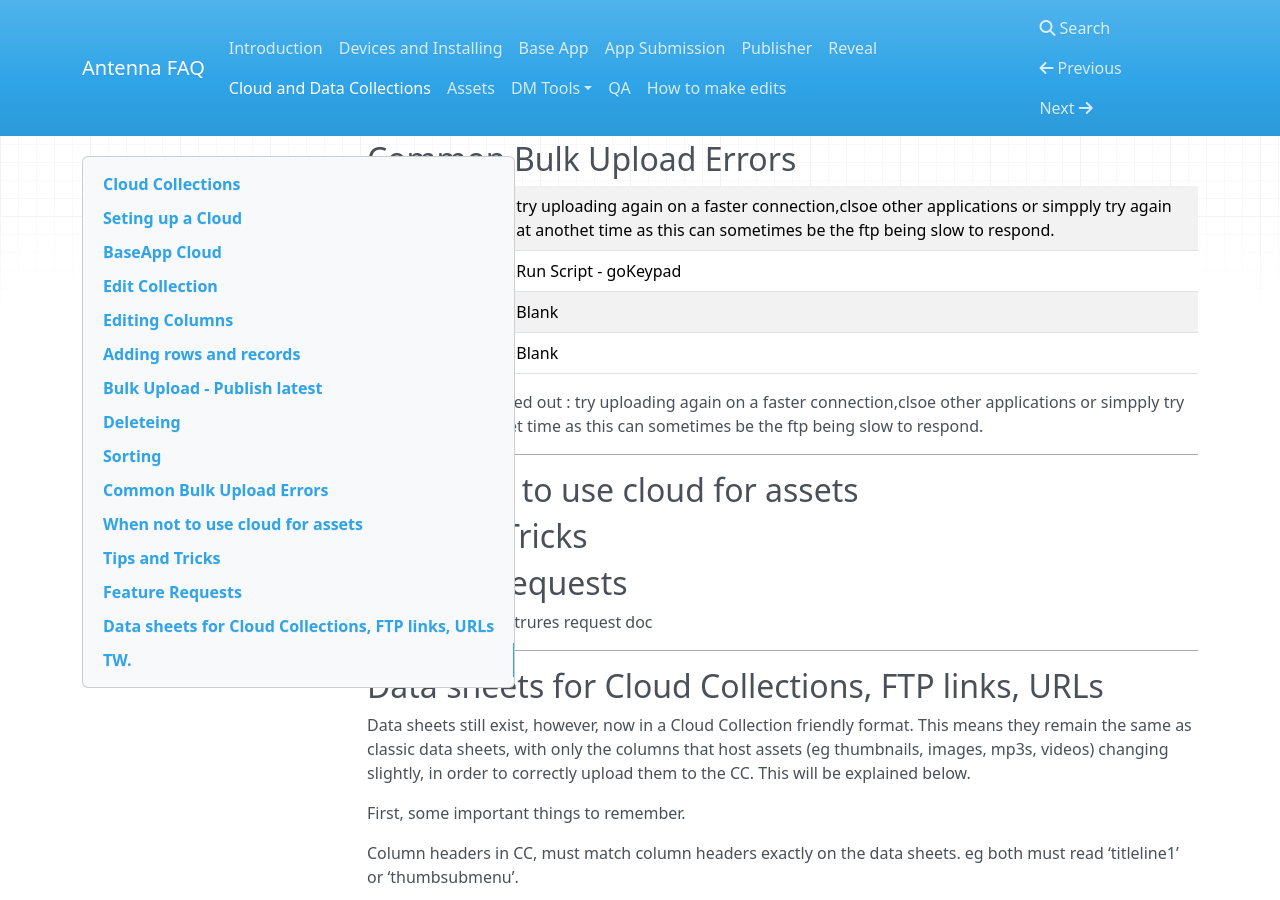
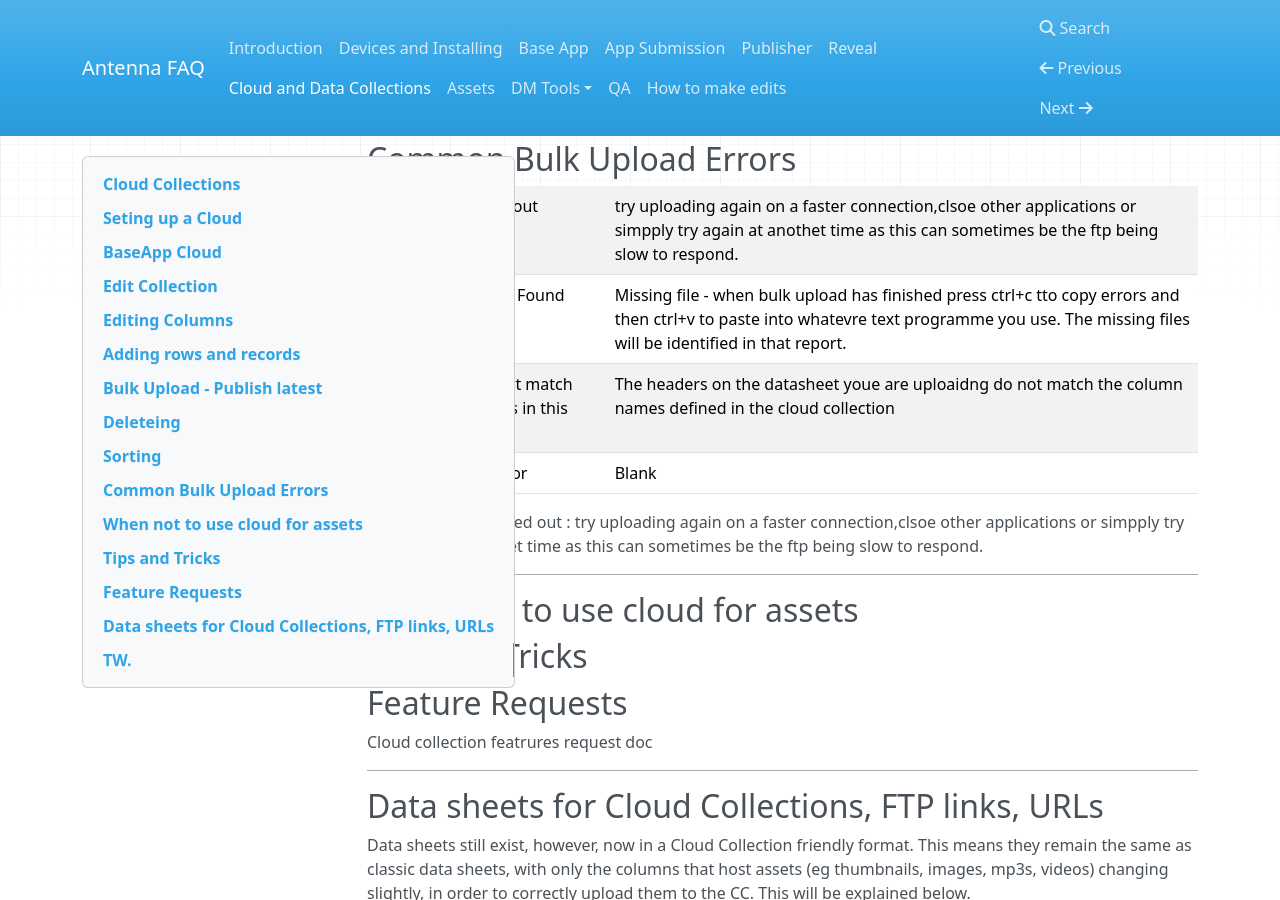
Before and after one commit to denovo/Antenna-faq, an MkDocs documentation site: the page built from docs/CloudCollectionsandData.md, in a window 1280 px wide and 900 px high, scrolled down 1465 px. Built offline with MkDocs 1.6.1, drawn with Linux system fonts in a browser that asks for light colours; nearby versions of some CDN libraries; old or Windows-style settings are respelled for this version of MkDocs.

Commit message:
Updated CloudCollectionsandData.md

```diff
--- a/docs/CloudCollectionsandData.md
+++ b/docs/CloudCollectionsandData.md
@@ -73,15 +73,15 @@ Attachment location - for most apps will be set to in a local file - ie stored i
     <td>Connection timed out</td>
     <td>try uploading again on a faster connection,clsoe other applications or simpply try again at anothet time as this can sometimes be the ftp being slow to respond.</td></tr>
     <tr>
-    <td>Iris Key Press</td>
-    <td>Run Script - goKeypad</td>
+    <td>media:550 File not Found</td>
+    <td>Missing file - when bulk upload has finished press ctrl+c tto copy errors and then ctrl+v to paste into whatevre text programme you use. The missing files will be identified in that report.</td>
   </tr>
   <tr>
-  <td>Iris Menu tap</td>
-  <td>Blank</td>
+  <td>The headers do not match the number of fiels in this collection</td>
+  <td>The headers on the datasheet youe are uploaidng do not match the column names defined in the cloud collection</td>
   </tr>
   <tr>
-  <td>Iris Search Tap</td>
+  <td>Row mismatch error</td>
   <td>Blank</td>
   </tr>
 
```
